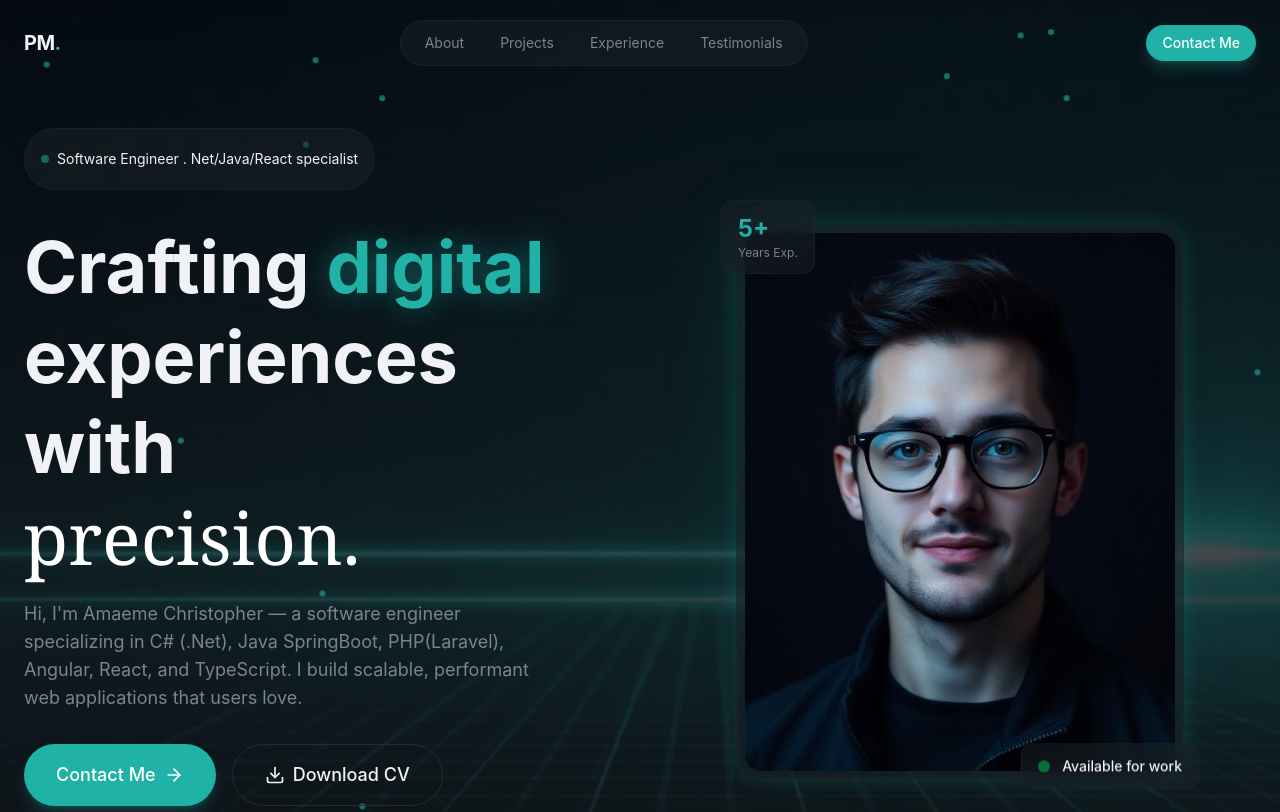
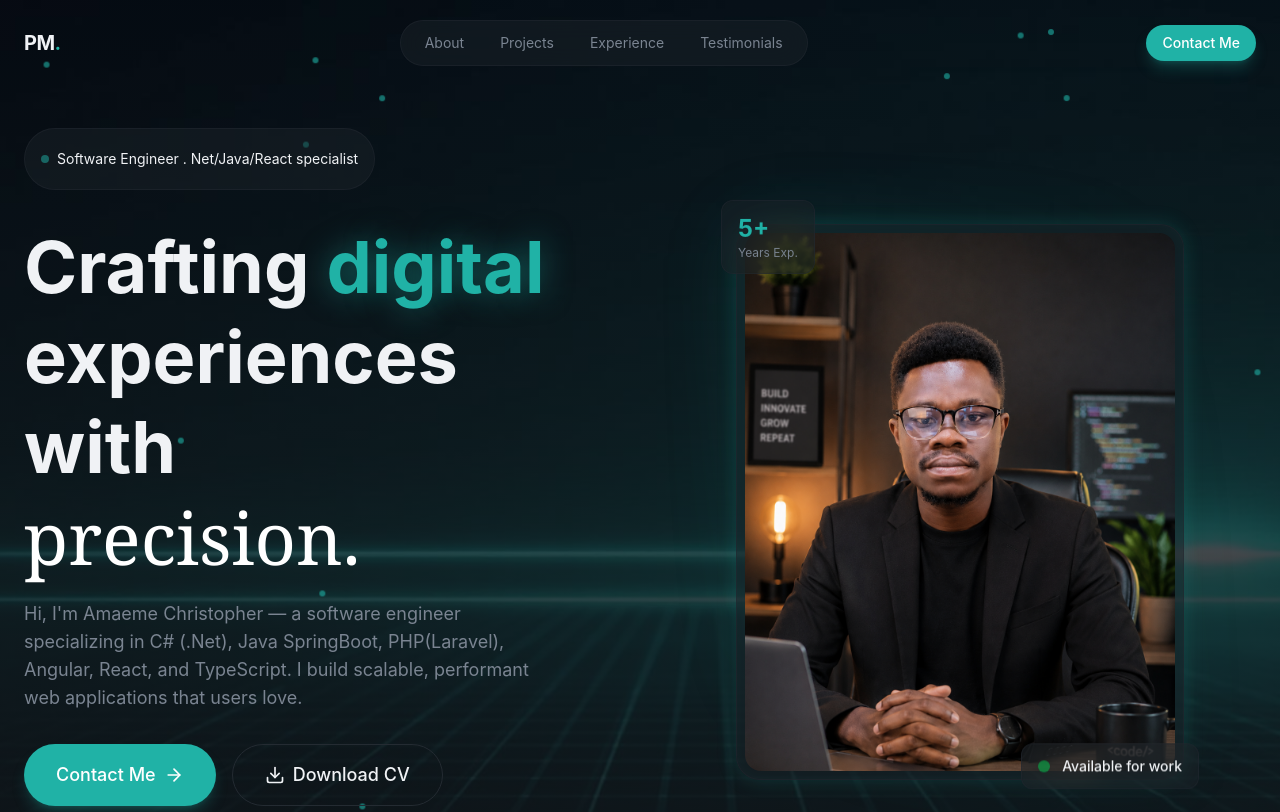
Before and after one commit to Chriscoded/Portfolio-Website, a React (Vite) app: page / in a window 1280 px wide. Shown: the top 812 px of the page. Built offline with nearby package versions, Linux system fonts and the light colour scheme.

Commit message:
profile image

```diff
--- a/src/sections/Hero.tsx
+++ b/src/sections/Hero.tsx
@@ -129,7 +129,7 @@ export const Hero = () => {
                         />
                         <div className="relative glass rounded-3xl p-2 glow-border">
                             <img
-                            src="/profile-photo.jpg"
+                            src="/Christopher Amaeme professional picture.png"
                             alt="Christopher Amaeme"
                             className="w-full aspect-[4/5] object-cover rounded-2xl"
                             />
```
Also changed, not shown: public/Christopher Amaeme professional picture.png (added).
